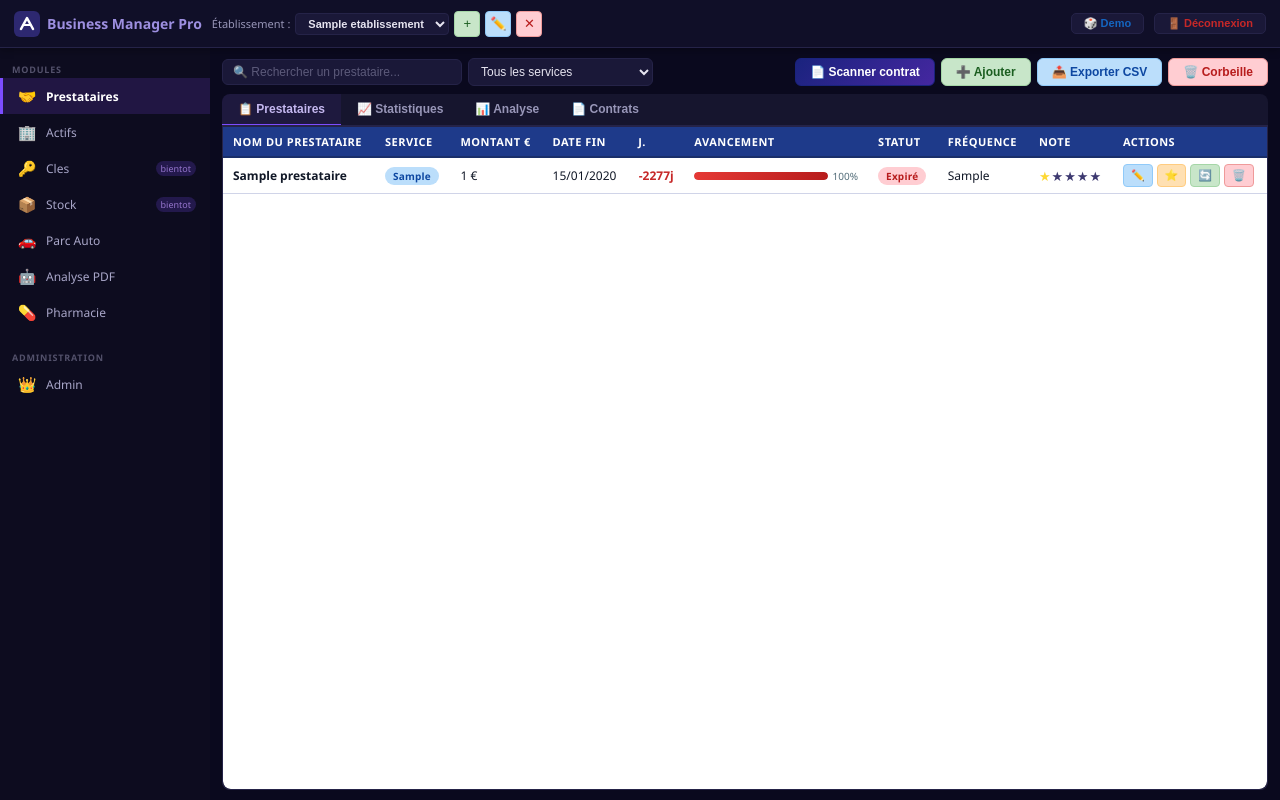
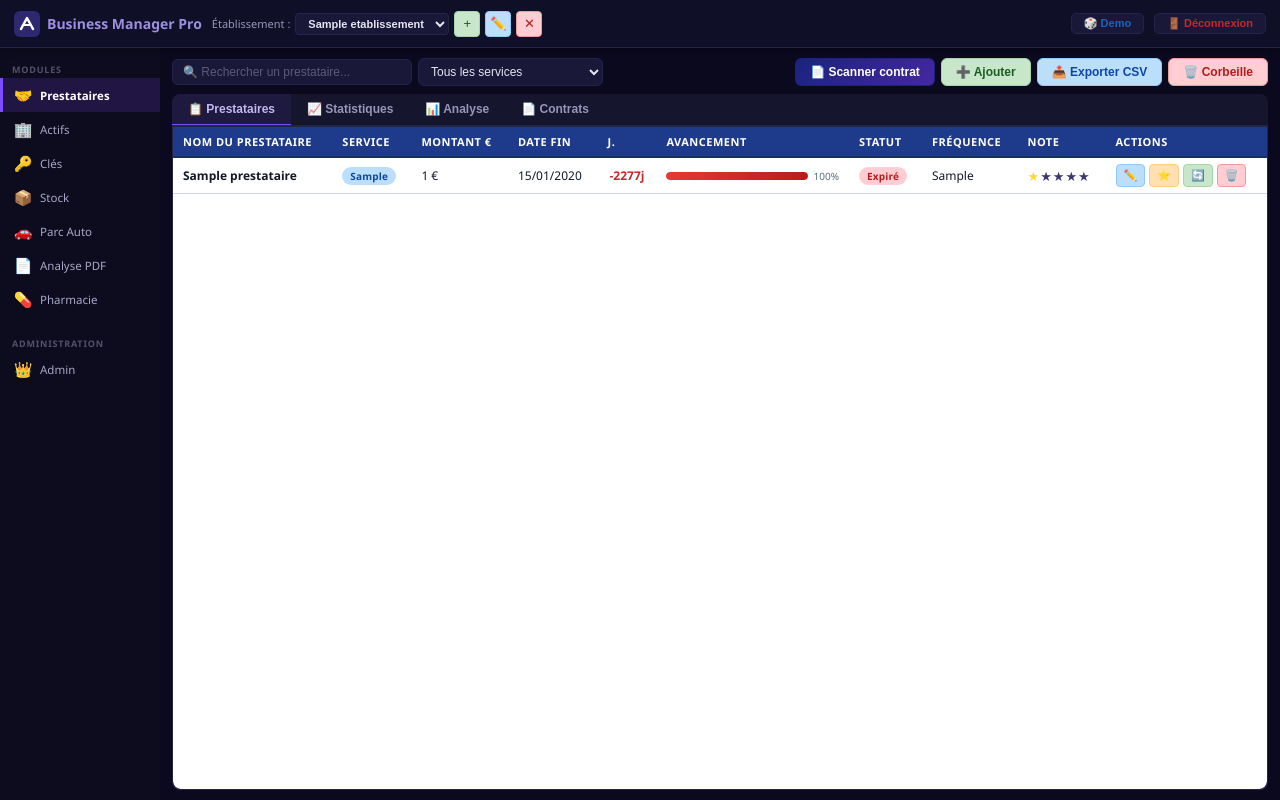
Before and after one commit to Malik11111/business-manager-pro, a Flask app: page / in a window 1280 px wide. Run offline with Flask 3, Linux system fonts and the light colour scheme; a user stored in the database is signed in; tables that the repository leaves empty hold one stand-in row (values such as "Sample post").

Commit message:
style: sidebar 160px, icône PDF (SVG) analyse, suppression badges bientôt
- Sidebar: 210px → 160px, police 11.5px, padding réduit
- Clés et Stock: ready=true (badges 'bientôt' supprimés)
- Analyse PDF: icône robot 🤖 remplacée par dessin PDF SVG bleu
- Analyse PDF: icône sidebar 🤖 → 📄

Co-Authored-By: Claude Sonnet 4.6 <noreply@anthropic.com>

```diff
--- a/static/css/styles.css
+++ b/static/css/styles.css
@@ -30,7 +30,7 @@
   --sidebar-active:   #2D2B55;
   --sidebar-text:     #A8A6C8;
   --sidebar-active-text: #FFFFFF;
-  --sidebar-width:    210px;
+  --sidebar-width:    160px;
 
   /* App chrome — dark */
   --app-bg:       #0A091E;
@@ -182,11 +182,11 @@ body {
 .sidebar-item {
   display: flex;
   align-items: center;
-  gap: 9px;
-  padding: 8px 14px;
+  gap: 7px;
+  padding: 7px 10px;
   color: var(--sidebar-text);
   cursor: pointer;
-  font-size: 12px;
+  font-size: 11.5px;
   font-weight: 500;
   border-left: 3px solid transparent;
   transition: background .15s, border-color .15s;
--- a/static/js/app.js
+++ b/static/js/app.js
@@ -7,10 +7,10 @@
 const MODULES = [
   { id: 'prestataires', icon: '🤝', label: 'Prestataires', ready: true },
   { id: 'actifs',       icon: '🏢', label: 'Actifs',       ready: true },
-  { id: 'cles',         icon: '🔑', label: 'Cles',         ready: false },
-  { id: 'stock',        icon: '📦', label: 'Stock',        ready: false },
+  { id: 'cles',         icon: '🔑', label: 'Clés',         ready: true },
+  { id: 'stock',        icon: '📦', label: 'Stock',        ready: true },
   { id: 'auto',         icon: '🚗', label: 'Parc Auto',    ready: true },
-  { id: 'analyse',      icon: '🤖', label: 'Analyse PDF',  ready: true },
+  { id: 'analyse',      icon: '📄', label: 'Analyse PDF',  ready: true },
   { id: 'pharmacie',    icon: '💊', label: 'Pharmacie',    ready: true },
 ];
 
--- a/templates/app.html
+++ b/templates/app.html
@@ -682,10 +682,20 @@
 
       <!-- Onglet Résultats -->
       <div class="tab-content active" data-tab-group="analyse" data-tab-id="resultats">
-        <div id="pdf-empty-state" style="flex:1;display:flex;flex-direction:column;align-items:center;justify-content:center;gap:12px;color:#9CA3AF;padding:60px;background:#fff;">
-          <div style="font-size:56px;">🤖</div>
-          <h2 style="color:#6B6B8A;font-size:20px;">Analyse PDF Sécurité</h2>
-          <p style="text-align:center;max-width:400px;line-height:1.6;">Importez un rapport d'inspection sécurité (PDF) et entrez votre clé API pour détecter automatiquement les non-conformités et problèmes.</p>
+        <div id="pdf-empty-state" style="flex:1;display:flex;flex-direction:column;align-items:center;justify-content:center;gap:10px;color:#9CA3AF;padding:40px;background:#fff;">
+          <svg width="72" height="72" viewBox="0 0 72 72" fill="none" xmlns="http://www.w3.org/2000/svg">
+            <rect x="10" y="4" width="40" height="52" rx="4" fill="#E8EAF6" stroke="#3949AB" stroke-width="2"/>
+            <rect x="10" y="4" width="28" height="52" rx="4" fill="#E8EAF6"/>
+            <path d="M38 4 L50 16 L38 16 Z" fill="#C5CAE9" stroke="#3949AB" stroke-width="1.5" stroke-linejoin="round"/>
+            <path d="M38 4 L38 16 L50 16" fill="#B3BCF5" stroke="#3949AB" stroke-width="1.5"/>
+            <line x1="18" y1="26" x2="42" y2="26" stroke="#9FA8DA" stroke-width="2" stroke-linecap="round"/>
+            <line x1="18" y1="33" x2="42" y2="33" stroke="#9FA8DA" stroke-width="2" stroke-linecap="round"/>
+            <line x1="18" y1="40" x2="34" y2="40" stroke="#9FA8DA" stroke-width="2" stroke-linecap="round"/>
+            <circle cx="54" cy="54" r="14" fill="#1E3A8A"/>
+            <path d="M54 47 L54 57 M49 52 L54 57 L59 52" stroke="white" stroke-width="2.5" stroke-linecap="round" stroke-linejoin="round"/>
+          </svg>
+          <h2 style="color:#1E3A8A;font-size:17px;font-weight:700;">Analyse PDF Sécurité</h2>
+          <p style="text-align:center;max-width:360px;line-height:1.6;font-size:13px;color:#607D8B;">Importez un rapport d'inspection (PDF) pour détecter automatiquement les non-conformités et problèmes de sécurité.</p>
         </div>
 
         <!-- Résultat après analyse -->
```
